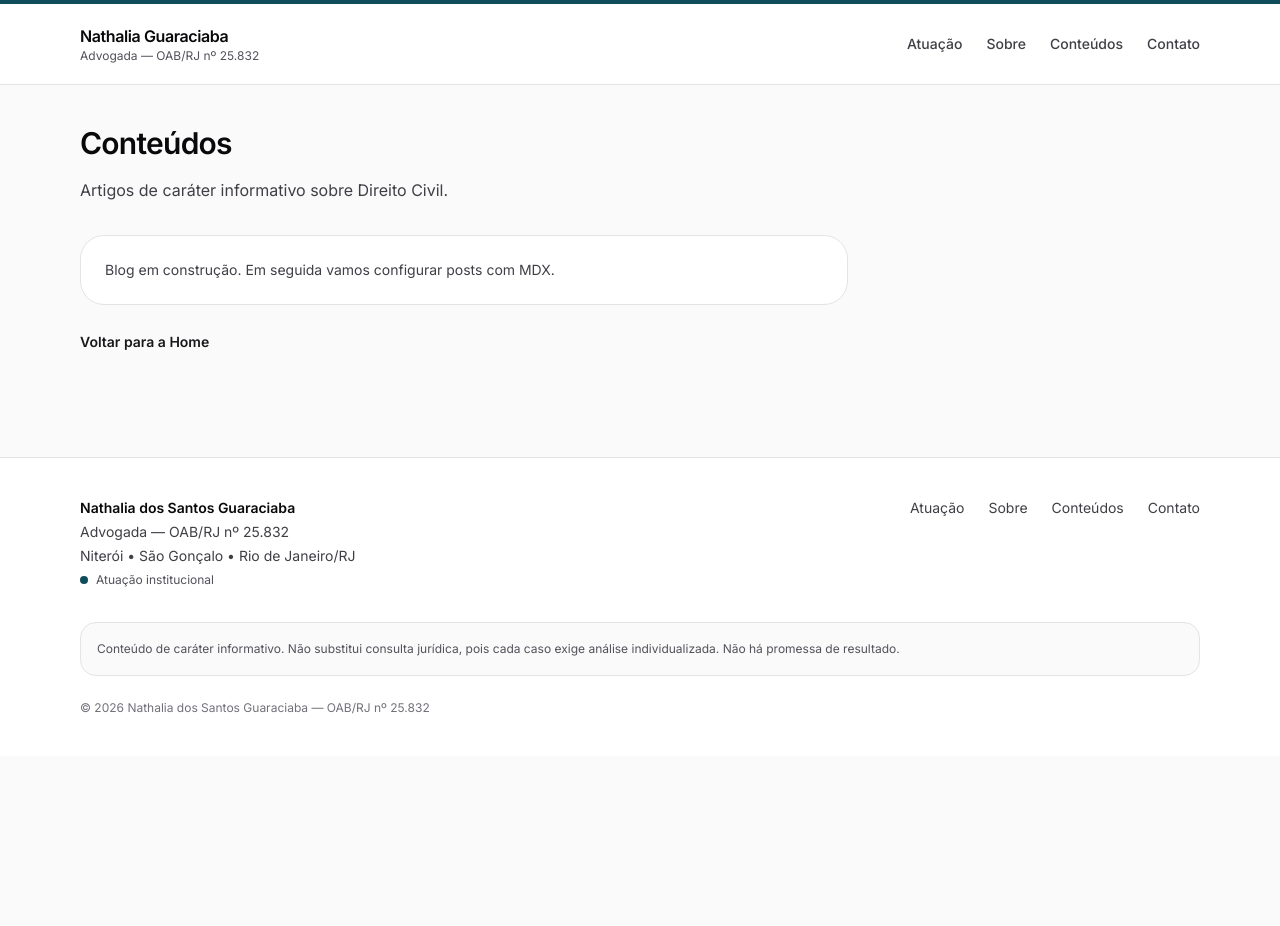
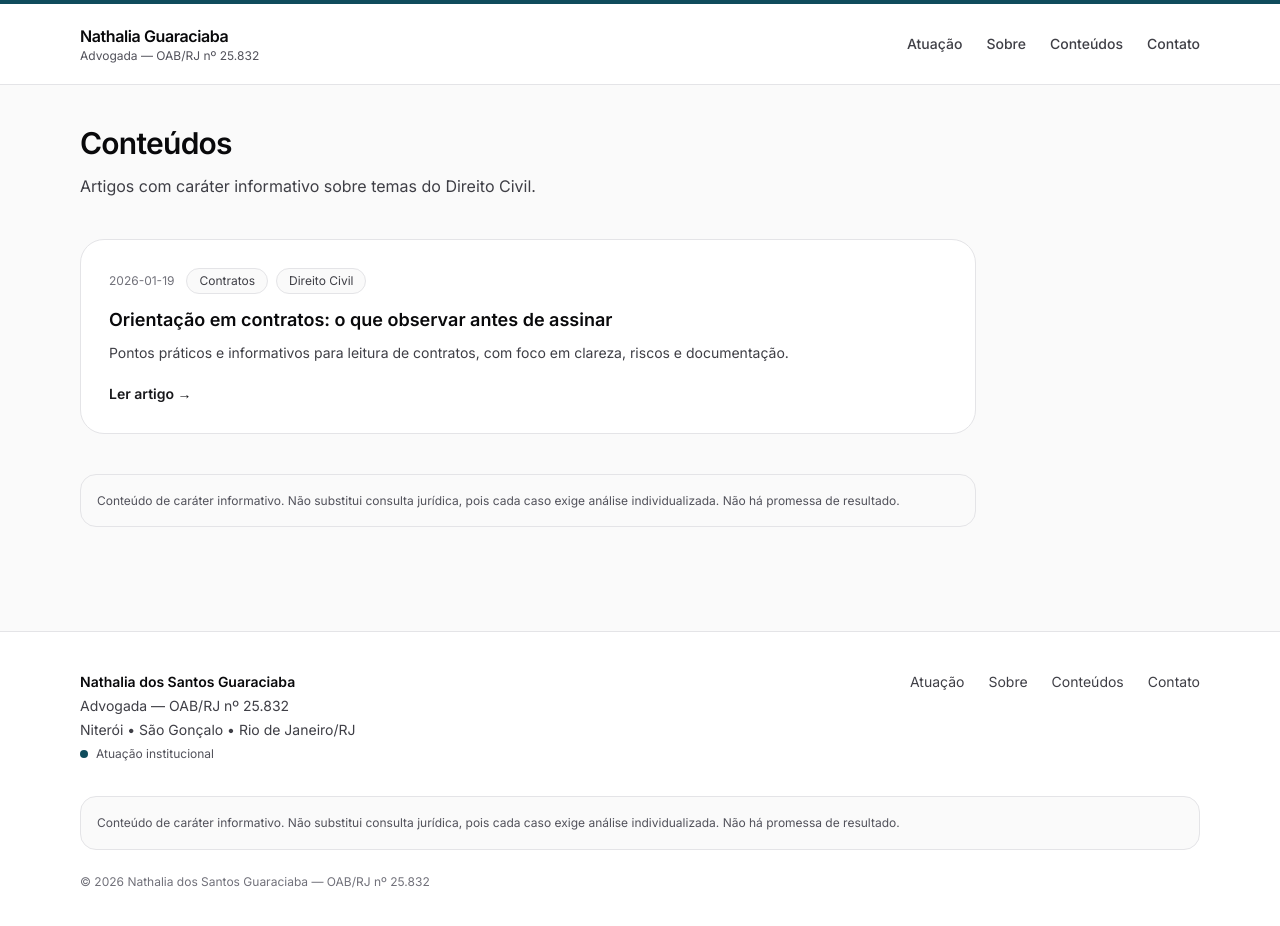
Before and after one commit to vantevb/site-nathalia-oab, a Next.js app: page /blog in a window 1280 px wide. Shown: the top 926 px of the page. Before the commit the page ends 800 px from the top, so only its background shows below. Built offline with nearby package versions, Linux system fonts and the light colour scheme.

Commit message:
feat(seo): dynamic sitemap including blog posts

```diff
--- a/next.config.mjs
+++ b/next.config.mjs
@@ -1,4 +1,16 @@
+import createMDX from "@next/mdx";
+
 /** @type {import('next').NextConfig} */
-const nextConfig = {};
+const nextConfig = {
+  pageExtensions: ["js", "jsx", "ts", "tsx", "md", "mdx"],
+};
 
-export default nextConfig;
+const withMDX = createMDX({
+  extension: /\.(md|mdx)$/,
+  options: {
+    remarkPlugins: [],
+    rehypePlugins: [],
+  },
+});
+
+export default withMDX(nextConfig);
--- /dev/null
+++ b/src/app/blog/[slug]/page.tsx
@@ -0,0 +1,83 @@
+import type { Metadata } from "next";
+import { notFound } from "next/navigation";
+import Link from "next/link";
+
+import { remark } from "remark";
+import remarkGfm from "remark-gfm";
+import remarkHtml from "remark-html";
+
+import { getAllPostSlugs, getPostBySlug } from "@/lib/posts";
+
+export async function generateStaticParams() {
+  return getAllPostSlugs().map((slug) => ({ slug }));
+}
+
+export function generateMetadata({ params }: { params: { slug: string } }): Metadata {
+  try {
+    const { meta } = getPostBySlug(params.slug);
+    return {
+      title: meta.title,
+      description: meta.excerpt || "Conteúdo informativo sobre Direito Civil.",
+    };
+  } catch {
+    return { title: "Conteúdo" };
+  }
+}
+
+export default async function PostPage({ params }: { params: { slug: string } }) {
+  let meta: ReturnType<typeof getPostBySlug>["meta"];
+  let content: string;
+
+  try {
+    const post = getPostBySlug(params.slug);
+    meta = post.meta;
+    content = post.content;
+  } catch {
+    notFound();
+  }
+
+  const processed = await remark()
+    .use(remarkGfm)
+    .use(remarkHtml)
+    .process(content);
+
+  const html = processed.toString();
+
+  return (
+    <div className="max-w-4xl space-y-8">
+      <div>
+        <Link href="/blog" className="text-sm text-zinc-700 hover:underline">
+          ← Voltar para Conteúdos
+        </Link>
+      </div>
+
+      <header className="space-y-3">
+        <time className="text-xs text-zinc-500">{meta.date}</time>
+        <h1 className="text-3xl font-semibold tracking-tight">{meta.title}</h1>
+
+        <div className="flex flex-wrap gap-2">
+          {meta.tags.map((t) => (
+            <span
+              key={t}
+              className="rounded-full border border-zinc-200 bg-zinc-50 px-3 py-1 text-xs text-zinc-700"
+            >
+              {t}
+            </span>
+          ))}
+        </div>
+
+        {meta.excerpt ? <p className="text-zinc-700 leading-relaxed">{meta.excerpt}</p> : null}
+      </header>
+
+      <article
+        className="prose prose-zinc max-w-none prose-headings:tracking-tight prose-a:no-underline hover:prose-a:underline"
+        dangerouslySetInnerHTML={{ __html: html }}
+      />
+
+      <div className="rounded-2xl border border-zinc-200 bg-zinc-50 p-4 text-xs leading-relaxed text-zinc-600">
+        Conteúdo de caráter informativo. Não substitui consulta jurídica, pois cada caso exige
+        análise individualizada. Não há promessa de resultado.
+      </div>
+    </div>
+  );
+}
--- a/src/app/blog/page.tsx
+++ b/src/app/blog/page.tsx
@@ -1,21 +1,66 @@
 import Link from "next/link";
+import type { Metadata } from "next";
+import { getAllPostsMeta } from "@/lib/posts";
+
+export const metadata: Metadata = {
+  title: "Conteúdos",
+  description: "Artigos e conteúdos de caráter informativo sobre Direito Civil.",
+};
 
 export default function BlogPage() {
+  const posts = getAllPostsMeta();
+
   return (
-    <div className="max-w-3xl">
-      <h1 className="text-3xl font-semibold tracking-tight">Conteúdos</h1>
-      <p className="mt-4 text-zinc-700 leading-relaxed">
-        Artigos de caráter informativo sobre Direito Civil.
-      </p>
+    <div className="max-w-4xl space-y-10">
+      <header className="space-y-3">
+        <h1 className="text-3xl font-semibold tracking-tight">Conteúdos</h1>
+        <p className="text-zinc-700 leading-relaxed">
+          Artigos com caráter informativo sobre temas do Direito Civil.
+        </p>
+      </header>
 
-      <div className="mt-8 rounded-3xl border border-zinc-200 bg-white p-6 text-sm text-zinc-700">
-        Blog em construção. Em seguida vamos configurar posts com MDX.
-      </div>
+      <section className="grid gap-4">
+        {posts.map((p) => (
+          <article key={p.slug} className="rounded-3xl border border-zinc-200 bg-white p-7">
+            <div className="flex flex-wrap items-center gap-x-3 gap-y-2">
+              <time className="text-xs text-zinc-500">{p.date}</time>
+              <div className="flex flex-wrap gap-2">
+                {p.tags.map((t) => (
+                  <span
+                    key={t}
+                    className="rounded-full border border-zinc-200 bg-zinc-50 px-3 py-1 text-xs text-zinc-700"
+                  >
+                    {t}
+                  </span>
+                ))}
+              </div>
+            </div>
 
-      <div className="mt-6">
-        <Link href="/" className="text-sm font-semibold text-zinc-900 hover:underline">
-          Voltar para a Home
-        </Link>
+            <h2 className="mt-3 text-lg font-semibold">
+              <Link href={`/blog/${p.slug}`} className="no-underline hover:underline">
+                {p.title}
+              </Link>
+            </h2>
+
+            {p.excerpt ? (
+              <p className="mt-2 text-sm text-zinc-700 leading-relaxed">{p.excerpt}</p>
+            ) : null}
+
+            <div className="mt-4">
+              <Link
+                href={`/blog/${p.slug}`}
+                className="text-sm font-semibold text-zinc-900 hover:underline"
+              >
+                Ler artigo →
+              </Link>
+            </div>
+          </article>
+        ))}
+      </section>
+
+      <div className="rounded-2xl border border-zinc-200 bg-zinc-50 p-4 text-xs leading-relaxed text-zinc-600">
+        Conteúdo de caráter informativo. Não substitui consulta jurídica, pois cada caso exige
+        análise individualizada. Não há promessa de resultado.
       </div>
     </div>
   );
--- a/src/app/robots.ts
+++ b/src/app/robots.ts
@@ -3,6 +3,6 @@ import type { MetadataRoute } from "next";
 export default function robots(): MetadataRoute.Robots {
   return {
     rules: [{ userAgent: "*", allow: "/" }],
-    sitemap: "https://site-nathalia-oab.vercel.app/sitemap.xml",
+    sitemap: "https://nathaliaguaraciaba.adv.br/sitemap.xml",
   };
 }
--- a/src/app/sitemap.ts
+++ b/src/app/sitemap.ts
@@ -1,13 +1,21 @@
 import type { MetadataRoute } from "next";
+import { getAllPostSlugs } from "@/lib/posts";
 
 export default function sitemap(): MetadataRoute.Sitemap {
-  const baseUrl = "https://site-nathalia-oab.vercel.app";
+  const baseUrl = "https://nathaliaguaraciaba.adv.br";
 
-  return [
+  const staticRoutes: MetadataRoute.Sitemap = [
     { url: `${baseUrl}/`, lastModified: new Date() },
     { url: `${baseUrl}/sobre`, lastModified: new Date() },
     { url: `${baseUrl}/atuacao/direito-civil`, lastModified: new Date() },
     { url: `${baseUrl}/blog`, lastModified: new Date() },
     { url: `${baseUrl}/contato`, lastModified: new Date() },
   ];
+
+  const posts = getAllPostSlugs().map((slug) => ({
+    url: `${baseUrl}/blog/${slug}`,
+    lastModified: new Date(),
+  }));
+
+  return [...staticRoutes, ...posts];
 }
--- /dev/null
+++ b/src/content/posts/2026-01-19-orientacao-contratos.mdx
@@ -0,0 +1,19 @@
+---
+title: "Orientação em contratos: o que observar antes de assinar"
+date: "2026-01-19"
+excerpt: "Pontos práticos e informativos para leitura de contratos, com foco em clareza, riscos e documentação."
+tags: ["Contratos", "Direito Civil"]
+---
+
+## Por que isso importa
+
+Um contrato bem redigido reduz conflitos e facilita a prova do que foi combinado.
+
+## O que conferir antes de assinar
+
+- Identificação completa das partes
+- Objeto do contrato e prazos
+- Multas, rescisão e condições de pagamento
+- Assinatura e forma de comprovação
+
+> Conteúdo de caráter informativo. Cada caso exige análise individualizada.
--- /dev/null
+++ b/src/lib/posts.ts
@@ -0,0 +1,55 @@
+import fs from "node:fs";
+import path from "node:path";
+import matter from "gray-matter";
+
+export type PostMeta = {
+  slug: string;
+  title: string;
+  date: string;
+  excerpt: string;
+  tags: string[];
+};
+
+const POSTS_DIR = path.join(process.cwd(), "src", "content", "posts");
+
+export function getAllPostSlugs(): string[] {
+  const files = fs.readdirSync(POSTS_DIR).filter((f) => f.endsWith(".mdx"));
+  return files.map((f) => f.replace(/\.mdx$/, ""));
+}
+
+export function getAllPostsMeta(): PostMeta[] {
+  const slugs = getAllPostSlugs();
+
+  const posts = slugs.map((slug) => {
+    const fullPath = path.join(POSTS_DIR, `${slug}.mdx`);
+    const raw = fs.readFileSync(fullPath, "utf8");
+    const { data } = matter(raw);
+
+    return {
+      slug,
+      title: String(data.title ?? slug),
+      date: String(data.date ?? "1970-01-01"),
+      excerpt: String(data.excerpt ?? ""),
+      tags: Array.isArray(data.tags) ? data.tags.map(String) : [],
+    } satisfies PostMeta;
+  });
+
+  posts.sort((a, b) => (a.date < b.date ? 1 : -1));
+  return posts;
+}
+
+export function getPostBySlug(slug: string): { meta: PostMeta; content: string } {
+  const fullPath = path.join(POSTS_DIR, `${slug}.mdx`);
+  const raw = fs.readFileSync(fullPath, "utf8");
+  const { data, content } = matter(raw);
+
+  const meta: PostMeta = {
+    slug,
+    title: String(data.title ?? slug),
+    date: String(data.date ?? "1970-01-01"),
+    excerpt: String(data.excerpt ?? ""),
+    tags: Array.isArray(data.tags) ? data.tags.map(String) : [],
+  };
+
+  return { meta, content };
+}
--- a/tailwind.config.ts
+++ b/tailwind.config.ts
@@ -1,14 +1,16 @@
 import type { Config } from "tailwindcss";
+import typography from "@tailwindcss/typography";
 
 const config: Config = {
   content: [
     "./src/app/**/*.{js,ts,jsx,tsx,mdx}",
     "./src/components/**/*.{js,ts,jsx,tsx,mdx}",
+    "./src/content/**/*.{md,mdx}",
   ],
   theme: {
     extend: {},
   },
-  plugins: [],
+  plugins: [typography],
 };
 
 export default config;
--- a/tsconfig.json
+++ b/tsconfig.json
@@ -24,9 +24,10 @@
     ],
     "paths": {
       "@/*": [
-        "./*"
+        "./src/*"
       ]
-    }
+    },
+    "baseUrl": "."
   },
   "include": [
     "next-env.d.ts",
```
Also changed, not shown: package.json (+8 -1 lines), 1 other file (tests, documents, lock files or other folders).
